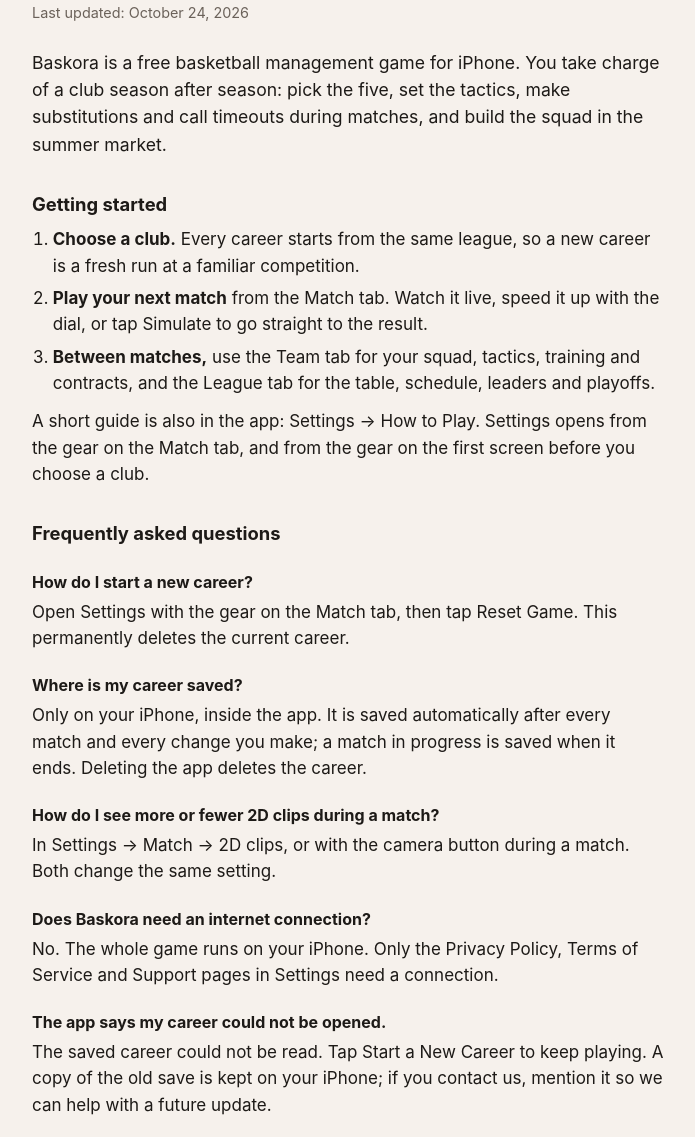
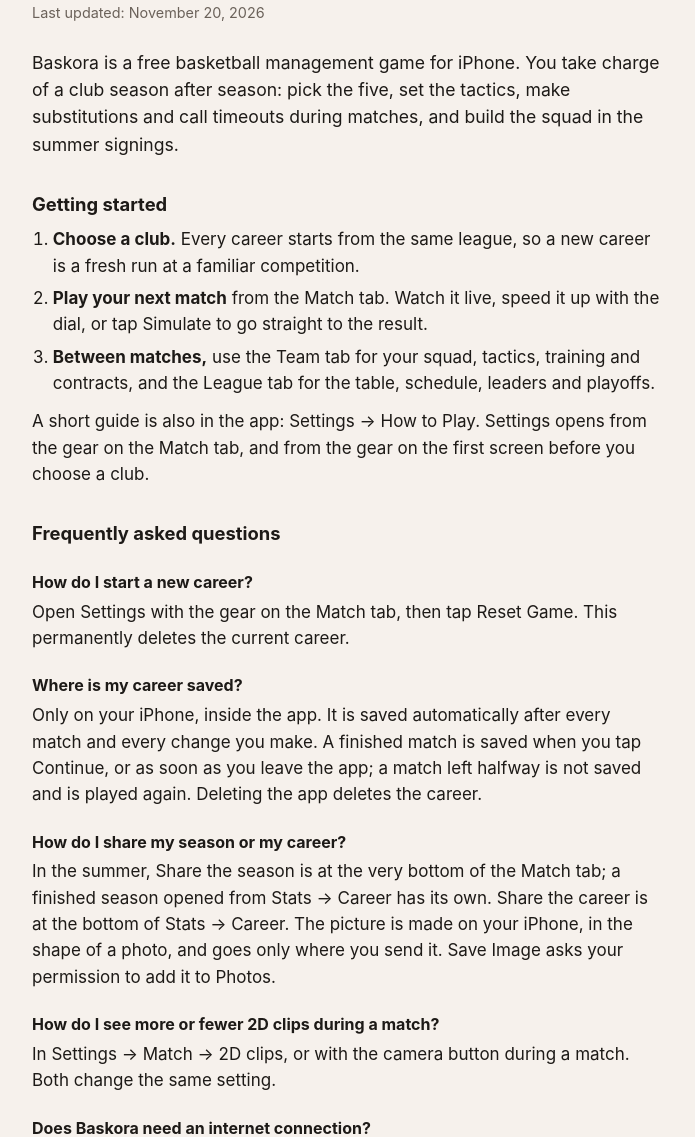
Before and after one commit to baskoraapp/baskora, a plain HTML site: page support.html in a window 1280 px wide. Shown: the part 141-1278 px from the top of the page, without its empty margins (292-987 px from the left). Drawn offline with Linux system fonts and the light colour scheme.

Commit message:
Update support.html

```diff
--- a/support.html
+++ b/support.html
@@ -22,9 +22,9 @@
 
   <main>
     <h1>Baskora Support</h1>
-    <p class="updated">Last updated: October 24, 2026</p>
+    <p class="updated">Last updated: November 20, 2026</p>
 
-    <p class="lead">Baskora is a free basketball management game for iPhone. You take charge of a club season after season: pick the five, set the tactics, make substitutions and call timeouts during matches, and build the squad in the summer market.</p>
+    <p class="lead">Baskora is a free basketball management game for iPhone. You take charge of a club season after season: pick the five, set the tactics, make substitutions and call timeouts during matches, and build the squad in the summer signings.</p>
 
     <h2>Getting started</h2>
     <ol>
@@ -40,13 +40,18 @@
     <p>Open Settings with the gear on the Match tab, then tap Reset Game. This permanently deletes the current career.</p>
 
     <h3>Where is my career saved?</h3>
-    <p>Only on your iPhone, inside the app. It is saved automatically after every match and every change you make; a match in progress is saved when it ends. Deleting the app deletes the career.</p>
+    <p>Only on your iPhone, inside the app. It is saved automatically after every match and every change you make. A finished match is saved when you tap Continue, or as soon as you leave the app; a match left halfway is not saved and is played again. Deleting the app deletes the career.</p>
 
+    <h3>How do I share my season or my career?</h3>
+    <p>In the summer, Share the season is at the very bottom of the Match tab; a finished season opened from Stats → Career has its own. Share the career is at the bottom of Stats → Career. The picture is made on your iPhone, in the shape of a photo, and goes only where you send it. Save Image asks your permission to add it to Photos.</p>
     <h3>How do I see more or fewer 2D clips during a match?</h3>
     <p>In Settings → Match → 2D clips, or with the camera button during a match. Both change the same setting.</p>
 
     <h3>Does Baskora need an internet connection?</h3>
-    <p>No. The whole game runs on your iPhone. Only the Privacy Policy, Terms of Service and Support pages in Settings need a connection.</p>
+    <p>No. The whole game runs on your iPhone. Only the Privacy Policy, Terms of Service and Support pages in Settings need a connection, and the tip card at the top of Settings, which shows only when the App Store can be reached.</p>
+
+    <h3>What are the tips in Settings?</h3>
+    <p>Assist the Team, at the top of Settings, lets you leave an optional one-time tip — Free Throw, Three Pointer or Slam Dunk — to support the game. A tip unlocks nothing and changes nothing in the game. Payment is handled by Apple; for a refund, use Apple's <a href="https://reportaproblem.apple.com">Report a Problem</a> page.</p>
 
     <h3>The app says my career could not be opened.</h3>
     <p>The saved career could not be read. Tap Start a New Career to keep playing. A copy of the old save is kept on your iPhone; if you contact us, mention it so we can help with a future update.</p>
```
